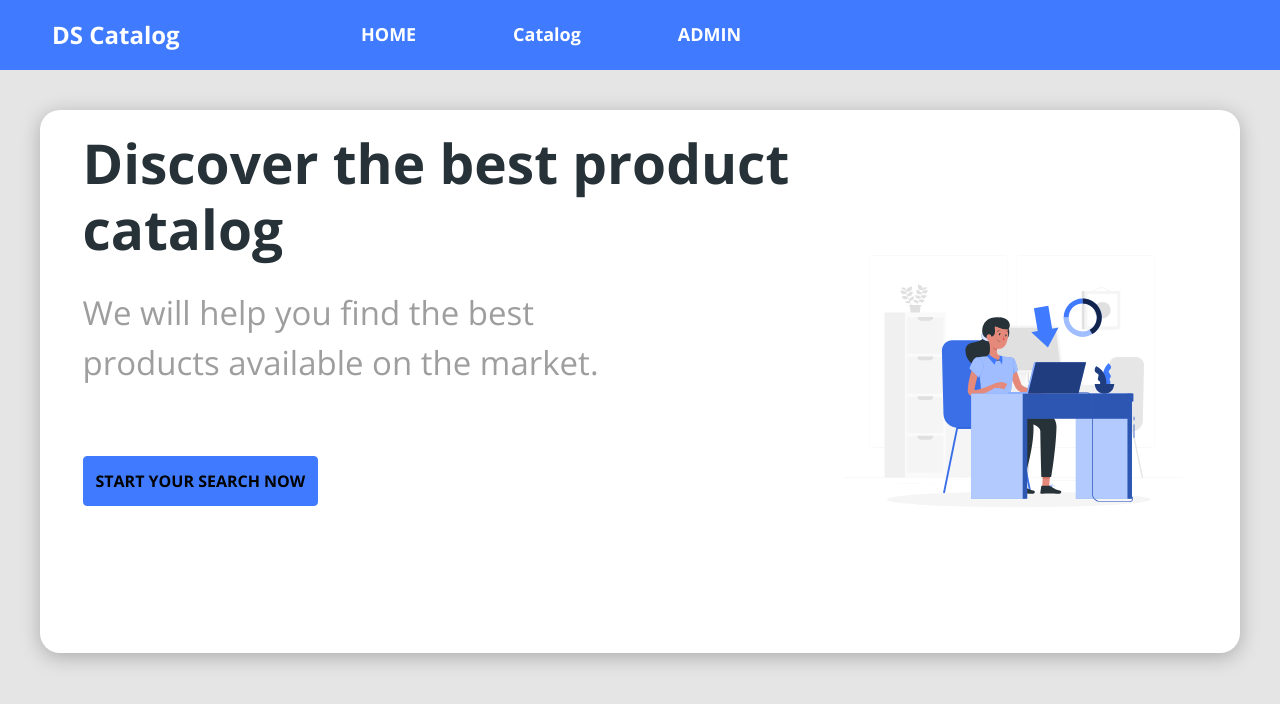
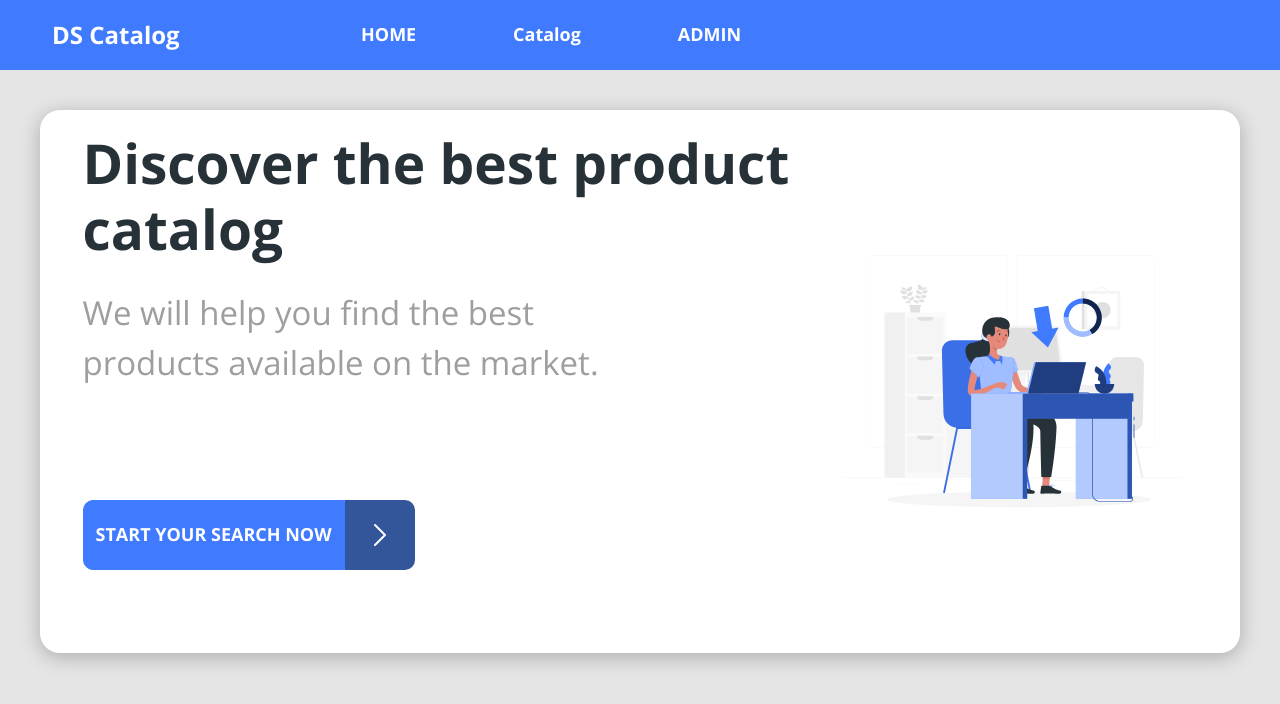
Before and after one commit to J-DouglasLira/DSCatalog, a React (Create React App) app in the folder frontend/: page / in a window 1280 px wide. Shown: the top 704 px of the page. Built offline with nearby package versions, Linux system fonts and the light colour scheme.

Commit message:
style: button styled

```diff
--- a/frontend/src/components/ButtonIcon/styles.css
+++ b/frontend/src/components/ButtonIcon/styles.css
@@ -1,3 +1,30 @@
-.btn-icon {
+.btn-container {
+  display: flex;
+}
+.btn-container button {
+  border-radius: 10px 0px 0px 10px;
+}
+.btn h6 {
+  color: #fff;
+  font-size: 12px;
+  text-transform: uppercase;
+}
+.btn-icon-container {
+  width: 50px;
   height: 50px;
+  background-color: #33569b;
+  display: flex;
+  justify-content: center;
+  align-items: center;
+  border-radius: 0px 10px 10px 0px;
 }
+
+@media (min-width: 576px) {
+  .btn-icon-container {
+    width: 70px;
+    height: 70px;
+  }
+  .btn h6 {
+    font-size: 18px;
+  }
+}
--- a/frontend/src/pages/Home/index.tsx
+++ b/frontend/src/pages/Home/index.tsx
@@ -14,9 +14,11 @@
               We will help you find the best products available on the market.
             </p>
           </div>
-          <Link to="/products">
-            <ButtonIcon />
-          </Link>
+          <div>
+            <Link to="/products">
+              <ButtonIcon />
+            </Link>
+          </div>
         </div>
         <div className="home-image-container">
           <MainImage />
```
